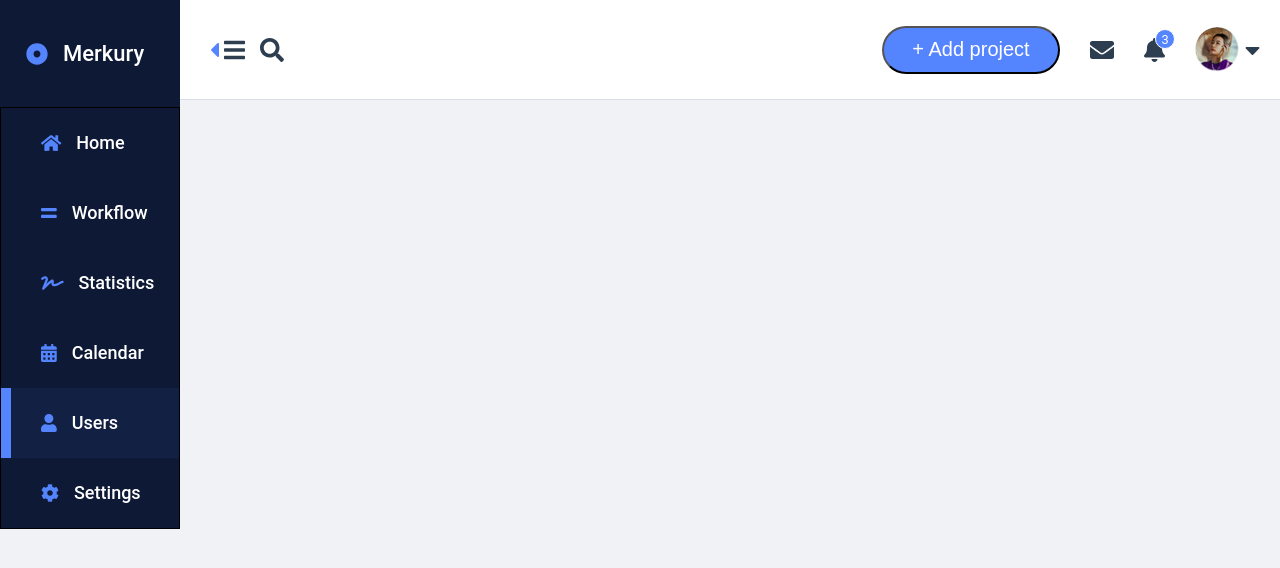
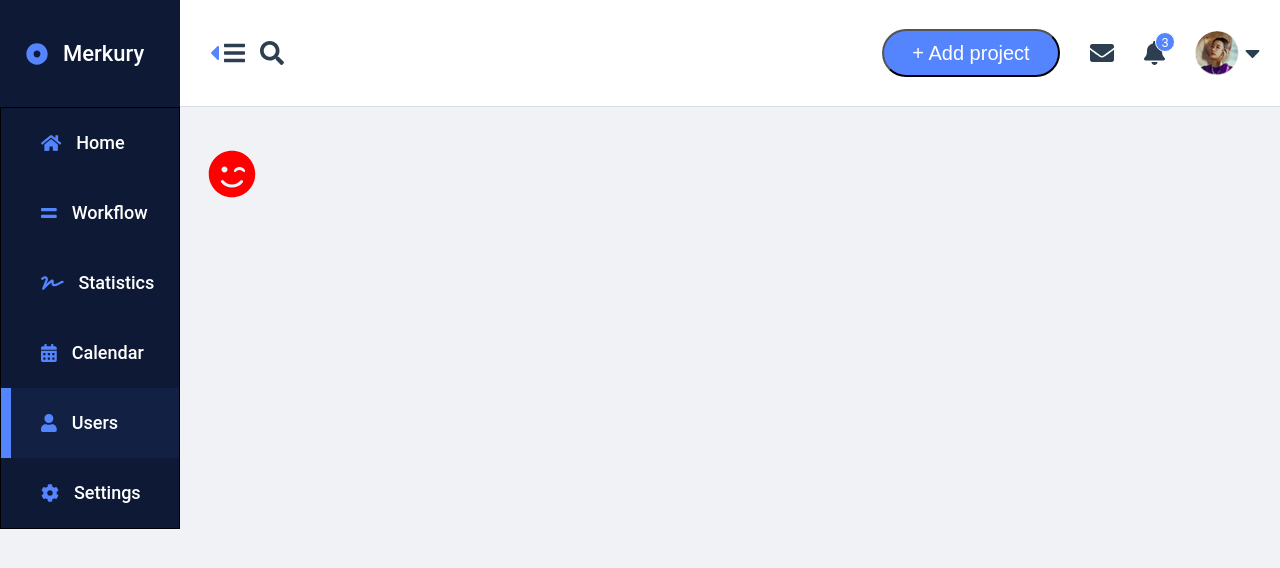
Before and after one commit to adi-gonnen/ui, a Vue app: page /#/users in a window 1280 px wide. Shown: the top 568 px of the page. Built offline with nearby package versions, Linux system fonts and the light colour scheme.

Commit message:
fix header height

```diff
--- a/src/cmps/Header.vue
+++ b/src/cmps/Header.vue
@@ -69,7 +69,7 @@ export default {
     right: 0;
     border-bottom: 1px solid $border-color;
     width: 100%;
-    height: 100px;
+    height: 107px;
     justify-content: space-between;
     align-items: center;
     padding: 10px;
--- a/src/views/EmptyPage.vue
+++ b/src/views/EmptyPage.vue
@@ -12,7 +12,7 @@ export default {
 
 <style>
 .smile {
-    margin: 50px 200px;
+    margin: 150px 200px;
     color: red;
 }
 .smile-icon {
```
Also changed, not shown: 7 other files (tests, documents, lock files or other folders).
